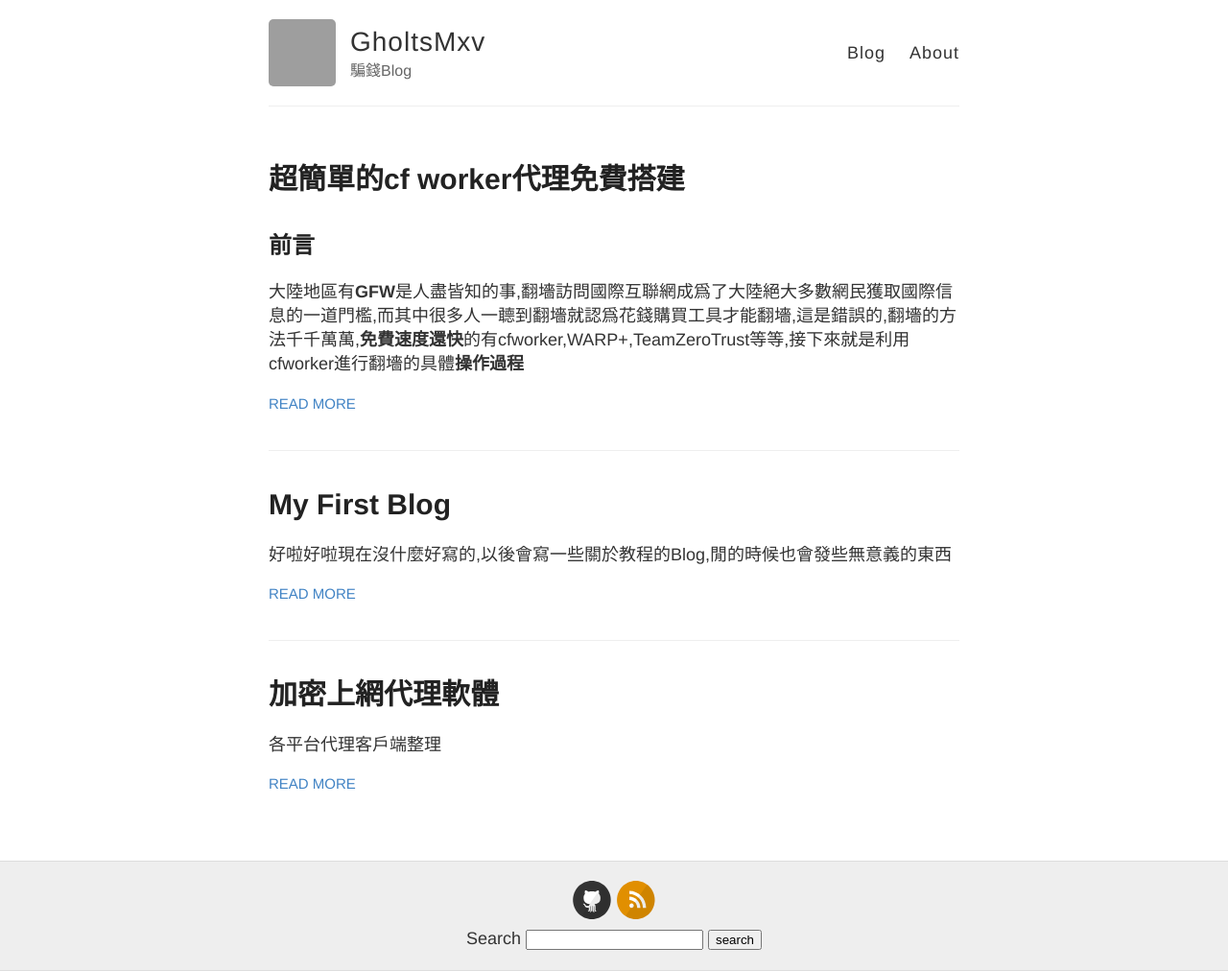
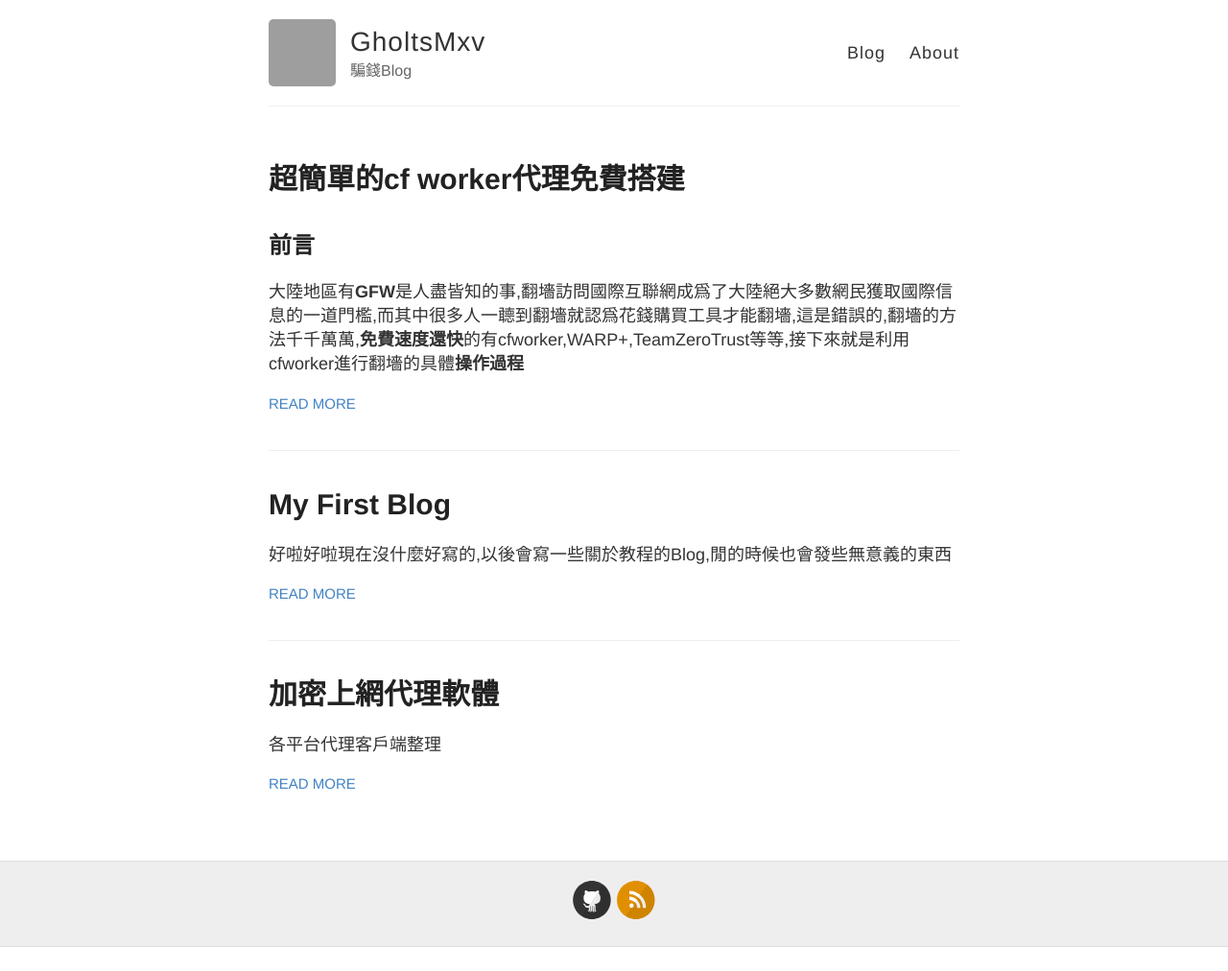
Before and after one commit to GholtsMxv/archiveblogg, a Jekyll site: the page built from index.html, in a window 1280 px wide. Shown: the whole page at 96% size. Built offline with Jekyll 4.4.1, drawn with Linux system fonts in a browser that asks for light colours; after the commit the page ends 987 px from its top, so only the background shows below that; grey boxes are pictures that could not be loaded.

Commit message:
Update default.html

```diff
--- a/_layouts/default.html
+++ b/_layouts/default.html
@@ -42,10 +42,6 @@
       <div class="container">
         <footer class="footer">
           {% include svg-icons.html %}
-          <form action="/search.html" method="get">
-		<label for="search_box">Search</label>
-		<input type="text" id="search_box" name="query">
-		<input type="submit" value="search">
         </footer>
       </div>
     </div>
```
